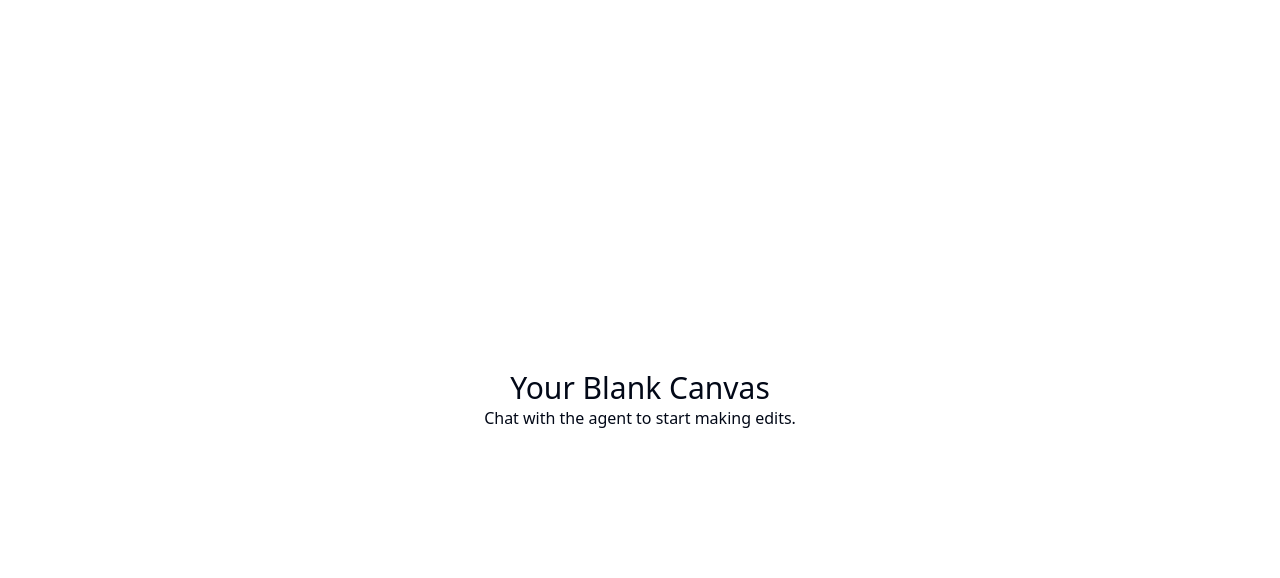
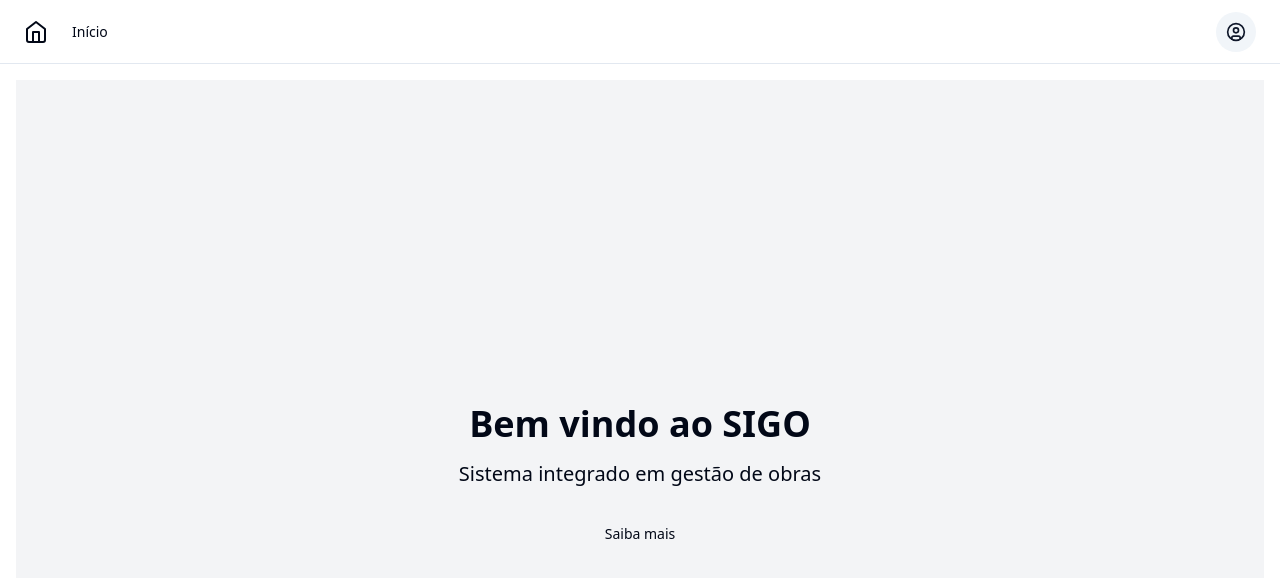
Before and after one commit to GPT-Engineer-App/site-builder, a React (Vite) app: page / in a window 1280 px wide. Shown: the top 578 px of the page. Built offline with nearby package versions, Linux system fonts and the light colour scheme.

Commit message:
Updated homepage with welcome message for SIGO, updated navigation, and added background image.

```diff
--- a/src/App.jsx
+++ b/src/App.jsx
@@ -3,13 +3,13 @@ import { TooltipProvider } from "@/components/ui/tooltip";
 import { QueryClient, QueryClientProvider } from "@tanstack/react-query";
 import { Home } from "lucide-react";
 import { Route, BrowserRouter as Router, Routes } from "react-router-dom";
-import Layout from "./layouts/default"; // available: default, navbar, sidebar
+import Layout from "./layouts/navbar"; // Changed layout to navbar
 import Index from "./pages/Index.jsx";
 const queryClient = new QueryClient();
 
 export const navItems = [
   {
-    title: "Home", // Feel free to change this to your liking
+    title: "Início", // Changed title from Home to Início
     to: "/",
     icon: <Home className="h-4 w-4" />,
   },
--- a/src/layouts/navbar.jsx
+++ b/src/layouts/navbar.jsx
@@ -9,7 +9,7 @@ import {
 } from "@/components/ui/dropdown-menu";
 import { Sheet, SheetContent, SheetTrigger } from "@/components/ui/sheet";
 import { cn } from "@/lib/utils";
-import { CircleUser, Menu, Package2 } from "lucide-react";
+import { CircleUser, Menu, Home } from "lucide-react"; // Changed icon to Home
 import { NavLink, Outlet } from "react-router-dom";
 import { navItems } from "../App";
 
@@ -34,8 +34,8 @@ const DesktopNav = () => (
       to="/"
       className="flex items-center gap-2 text-lg font-semibold md:text-base"
     >
-      <Package2 className="h-6 w-6" />
-      <span className="sr-only">Acme Inc</span>
+      <Home className="h-6 w-6" /> {/* Changed icon to Home */}
+      <span className="sr-only">SIGO</span> {/* Changed name to SIGO */}
     </NavItem>
     {navItems.map((item) => (
       <NavItem key={item.to} to={item.to}>
@@ -59,8 +59,8 @@ const MobileNav = () => (
           to="/"
           className="flex items-center gap-2 text-lg font-semibold"
         >
-          <Package2 className="h-6 w-6" />
-          <span className="sr-only">Acme Inc</span>
+          <Home className="h-6 w-6" /> {/* Changed icon to Home */}
+          <span className="sr-only">SIGO</span> {/* Changed name to SIGO */}
         </NavItem>
         {navItems.map((item) => (
           <NavItem key={item.to} to={item.to}>
--- a/src/pages/Index.jsx
+++ b/src/pages/Index.jsx
@@ -1,10 +1,11 @@
-// Update this page (the content is just a fallback if you fail to update the page)
+import { Button } from "@/components/ui/button";
 
 const Index = () => {
   return (
-    <div className="text-center">
-      <h1 className="text-3xl">Your Blank Canvas</h1>
-      <p>Chat with the agent to start making edits.</p>
+    <div className="flex flex-col items-center justify-center min-h-screen bg-gray-100 p-4">
+      <h1 className="text-4xl font-bold mb-4">Bem vindo ao SIGO</h1>
+      <p className="text-xl mb-6">Sistema integrado em gestão de obras</p>
+      <Button variant="primary" size="lg">Saiba mais</Button>
     </div>
   );
 };
```
Also changed, not shown: public/images/background.jpg (added).
